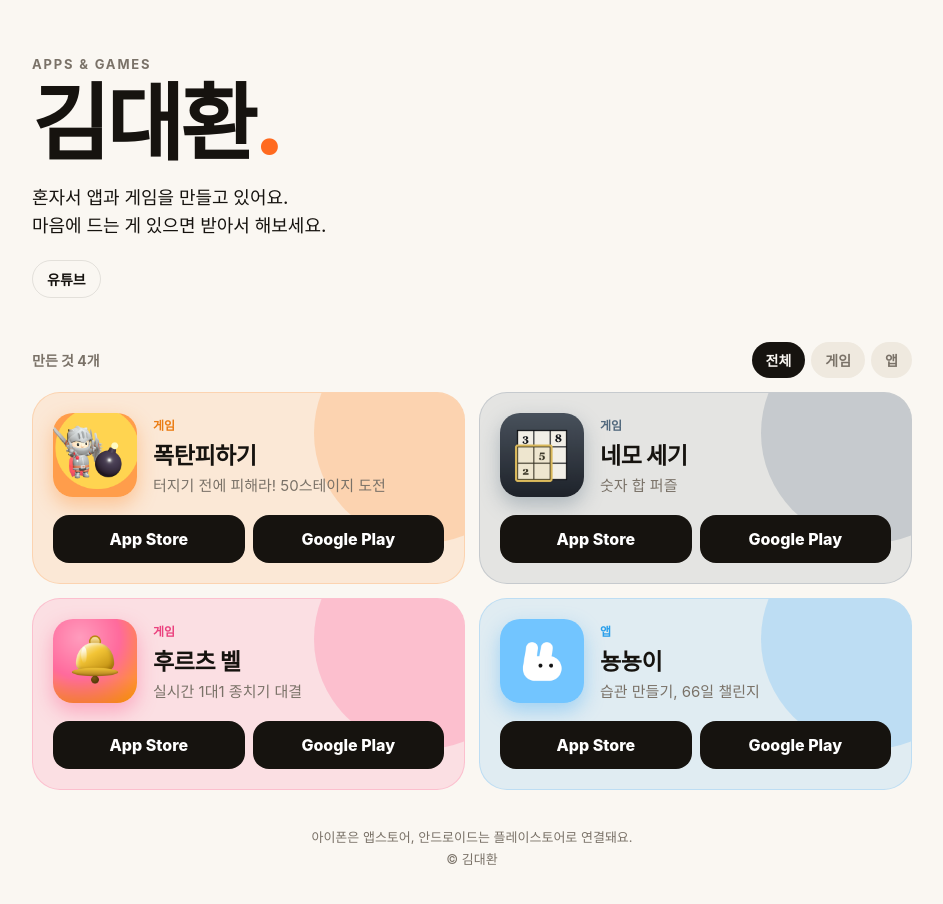
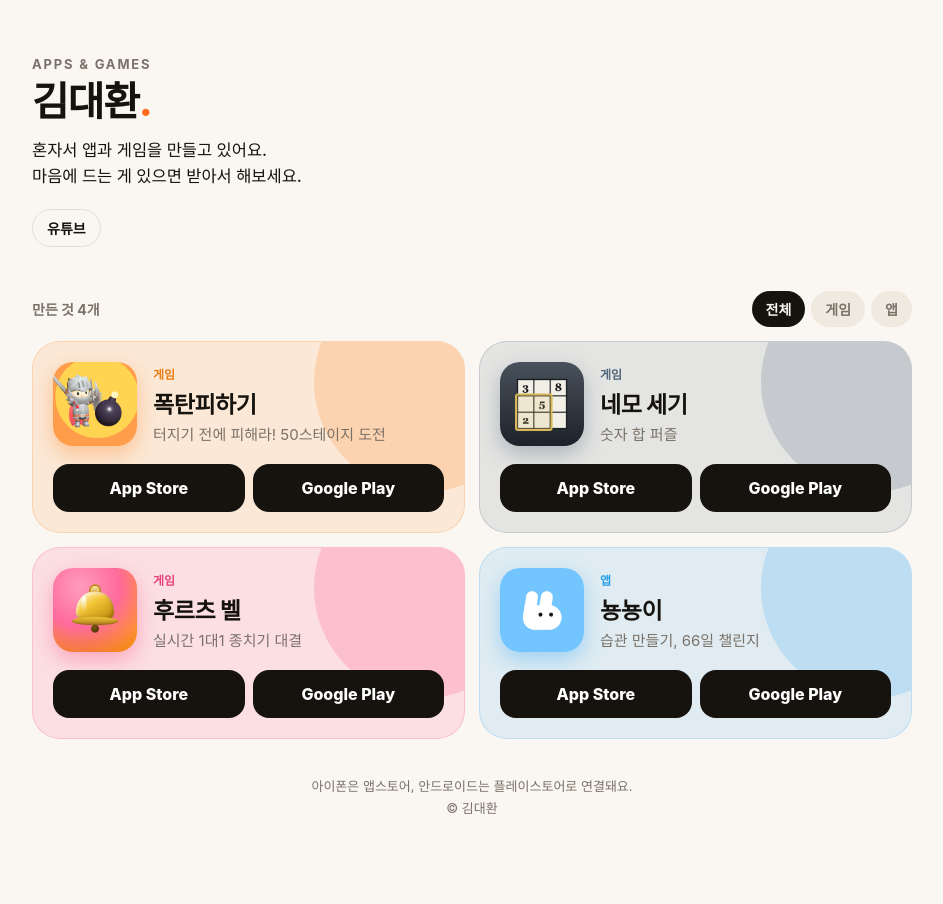
Before and after one commit to daehwan2/apps, a plain HTML site: page index.html in a window 1280 px wide. Shown: the whole page, without its empty margins (168-1111 px from the left). After the commit the page ends 883 px from the top, so only its background shows below. Drawn offline with Linux system fonts and the light colour scheme; a web font is replaced by a local one.

Commit message:
이름 크기 줄임
Co-Authored-By: Claude Fable 5.2 <noreply@anthropic.com>
Claude-Session: https://claude.ai/code/session_01GKjpr4sAhRmaPea5nE3HB7

```diff
--- a/index.html
+++ b/index.html
@@ -20,9 +20,9 @@
     font-family:"Pretendard Variable",Pretendard,-apple-system,BlinkMacSystemFont,"Apple SD Gothic Neo","Noto Sans KR",sans-serif; }
   main { max-width:560px; margin:0 auto; padding:56px 20px 64px; }
   .eyebrow { font-size:13px; font-weight:700; letter-spacing:.14em; color:var(--muted); }
-  h1 { font-size:clamp(52px,17vw,84px); line-height:1; font-weight:900; letter-spacing:-.04em; margin:10px 0 18px; }
+  h1 { font-size:40px; line-height:1.1; font-weight:800; letter-spacing:-.03em; margin:8px 0 14px; }
   h1 span { color:#ff6a1f; }
-  .lead { font-size:18px; line-height:1.55; margin:0; font-weight:500; text-wrap:balance; }
+  .lead { font-size:16.5px; line-height:1.55; margin:0; font-weight:500; text-wrap:balance; }
   .links { display:flex; gap:8px; margin-top:20px; flex-wrap:wrap; }
   .links a { font-size:14px; font-weight:600; color:var(--ink); text-decoration:none; border:1px solid var(--line); border-radius:999px; padding:8px 14px; }
   .bar { display:flex; align-items:center; justify-content:space-between; margin:44px 0 14px; gap:12px; }
```
